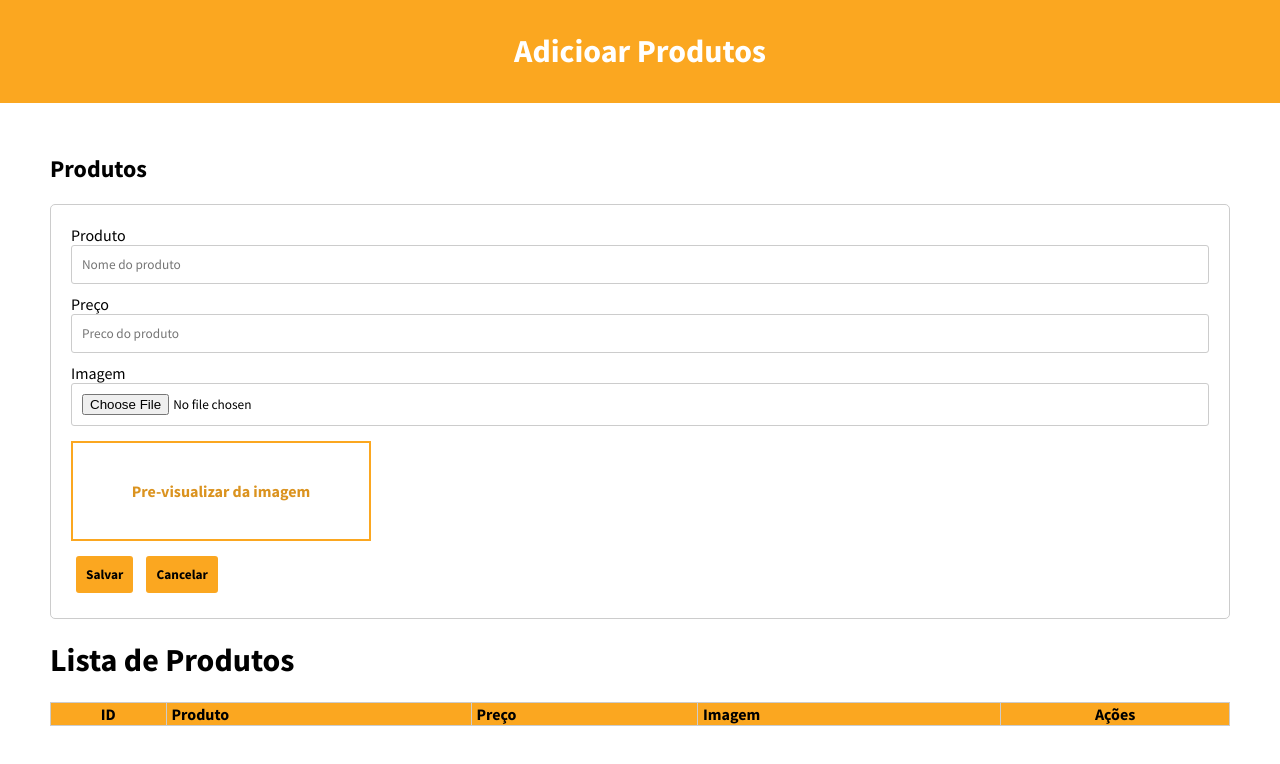
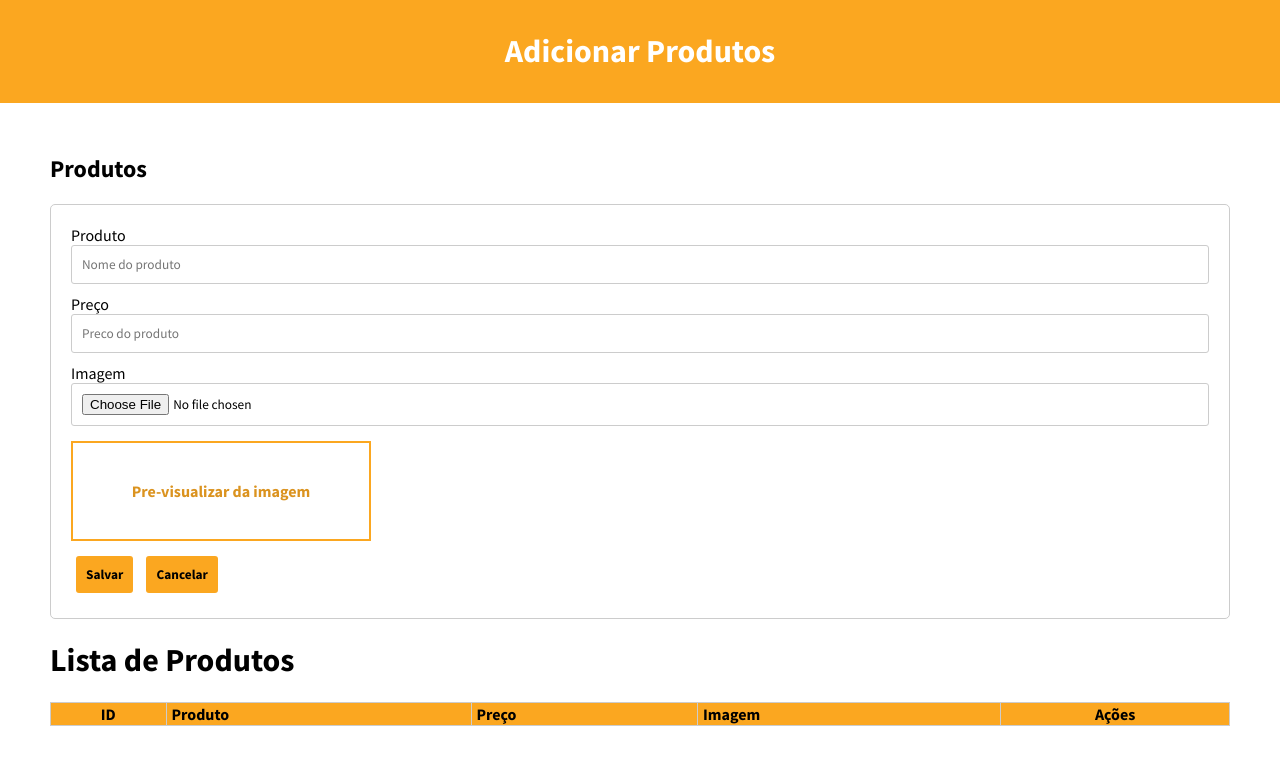
Before and after one commit to Davi-Lv/Registro_De_Produtos, a plain HTML site: page index.html in a window 1280 px wide. Drawn offline with Linux system fonts and the light colour scheme.

Commit message:
Update index.html

```diff
--- a/index.html
+++ b/index.html
@@ -14,7 +14,7 @@
 
 <body class='body'>
   <header class='header'>
-    <h1>Adicioar Produtos</h1>
+    <h1>Adicionar Produtos</h1>
   </header>
 
   <main class='main'>
```
